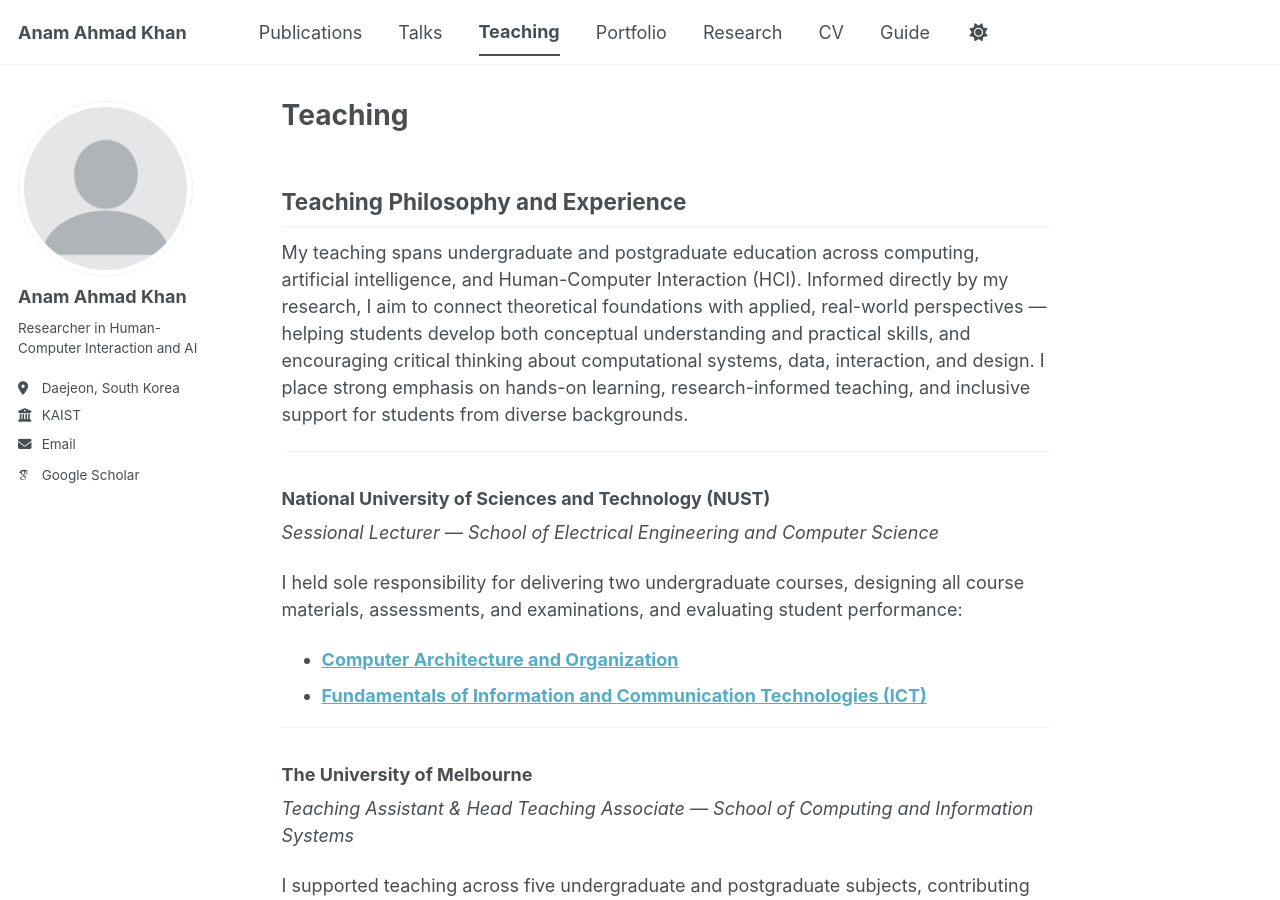
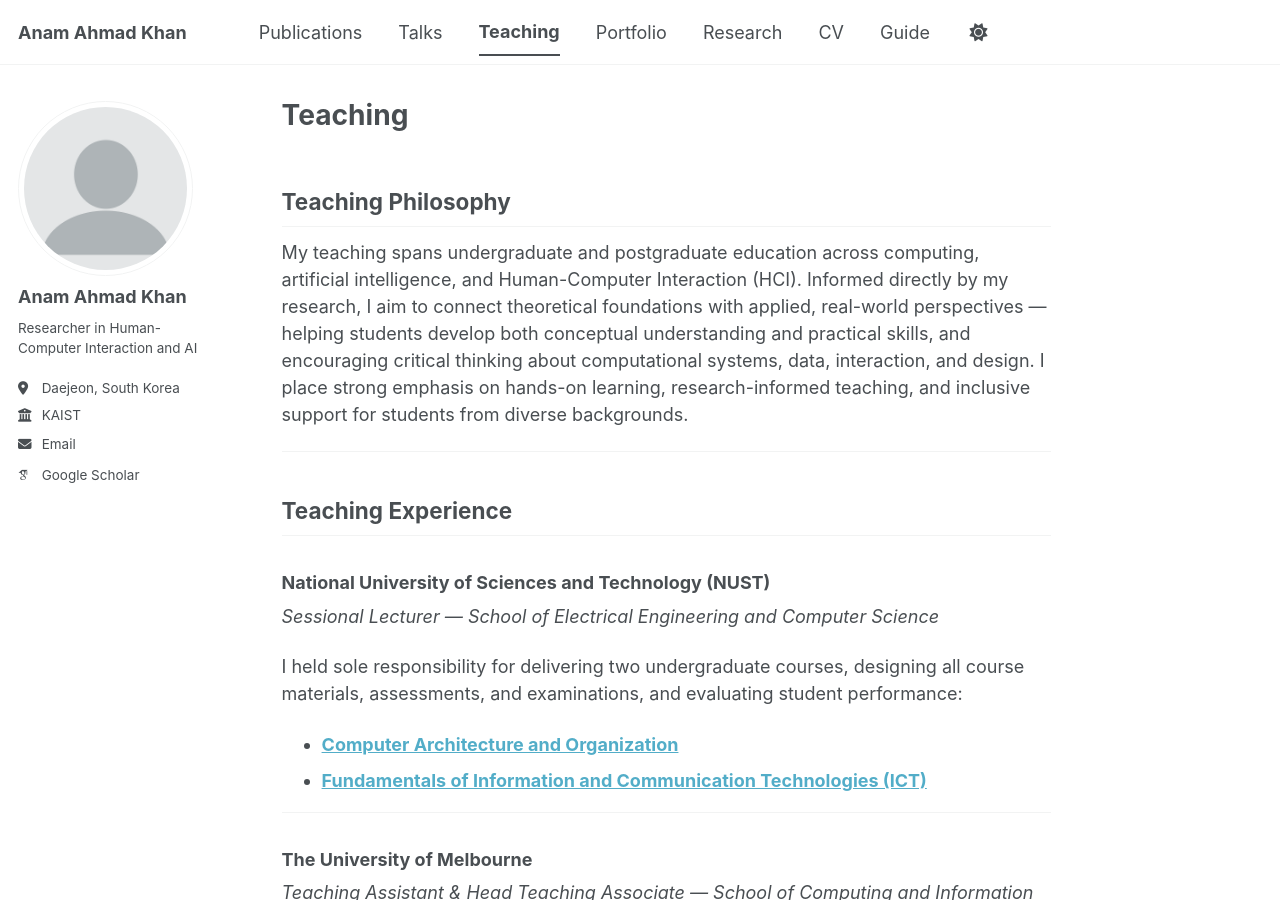
Before and after one commit to khananamahmad3-max/anamkhan.github.io, a Jekyll site: the page built from _pages/teaching.html, in a window 1280 px wide and 900 px high. Built offline with Jekyll 4.4.1, drawn with Linux system fonts in a browser that asks for light colours; some web fonts are replaced; a script bundle is joined from its source files by our own code; library files that are not in the unit come from our copies.

Commit message:
Update teaching.html

```diff
--- a/_pages/teaching.html
+++ b/_pages/teaching.html
@@ -5,13 +5,14 @@ permalink: /teaching/
 author_profile: true
 ---
 
-<h2>Teaching Philosophy and Experience</h2>
-
+<h2>Teaching Philosophy</h2>
 <p>
 My teaching spans undergraduate and postgraduate education across computing, artificial intelligence, and Human-Computer Interaction (HCI). Informed directly by my research, I aim to connect theoretical foundations with applied, real-world perspectives — helping students develop both conceptual understanding and practical skills, and encouraging critical thinking about computational systems, data, interaction, and design. I place strong emphasis on hands-on learning, research-informed teaching, and inclusive support for students from diverse backgrounds.
 </p>
 
 <hr>
+
+<h2>Teaching Experience</h2>
 
 <h3>National University of Sciences and Technology (NUST)</h3>
 <p><em>Sessional Lecturer &mdash; School of Electrical Engineering and Computer Science</em></p>
```
